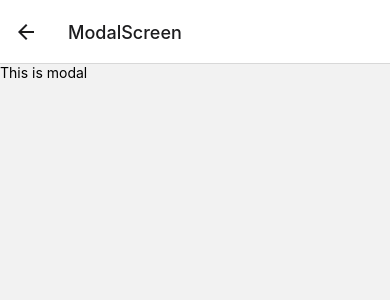
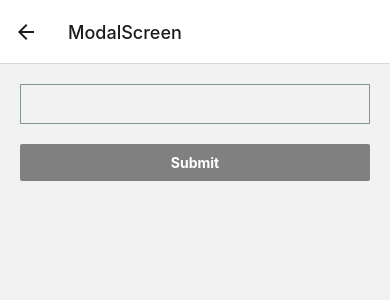
Before and after one commit to shubh-511/react-native-practice, a React Native app: screen /ModalScreen in a window 390 px wide. Shown: the top 300 px of the page. Built offline with nearby package versions, Linux system fonts and the light colour scheme.

Commit message:
Simple form activity

```diff
--- a/screens/Home.tsx
+++ b/screens/Home.tsx
@@ -1,6 +1,5 @@
 import React from 'react';
 import {FlatList, StyleSheet, Text, TouchableOpacity, View} from 'react-native';
-import ModalScreen from './ModalScreen';
 
 const COLORS = [
   {colorName: 'Base03', hexCode: '#002b36'},
--- a/screens/ModalScreen.tsx
+++ b/screens/ModalScreen.tsx
@@ -1,12 +1,53 @@
-import React from 'react';
-import {View, Text} from 'react-native';
+import React, {useState} from 'react';
+import {
+  View,
+  Text,
+  TextInput,
+  StyleSheet,
+  TouchableOpacity,
+  Alert,
+} from 'react-native';
 
-const ModalScreen = () => {
+const ModalScreen = ({navigation}: any) => {
+  const [name, setName] = useState('');
+  const handlePress = () => {
+    if (!name) {
+      Alert.alert('Please enter text');
+    } else {
+      navigation.goBack();
+    }
+  };
   return (
-    <View>
-      <Text>This is modal</Text>
+    <View style={styles.container}>
+      <TextInput style={styles.input} value={name} onChangeText={setName} />
+      <TouchableOpacity style={styles.button} onPress={handlePress}>
+        <Text style={styles.buttonText}>Submit</Text>
+      </TouchableOpacity>
     </View>
   );
 };
 
+const styles = StyleSheet.create({
+  input: {
+    borderColor: '#839496',
+    borderWidth: 1,
+    height: 40,
+  },
+  container: {
+    padding: 20,
+    gap: 20,
+  },
+  button: {
+    backgroundColor: 'grey',
+    borderRadius: 2,
+    padding: 10,
+    justifyContent: 'center',
+    alignItems: 'center',
+  },
+  buttonText: {
+    color: 'white',
+    fontWeight: 'bold',
+  },
+});
+
 export default ModalScreen;
```
